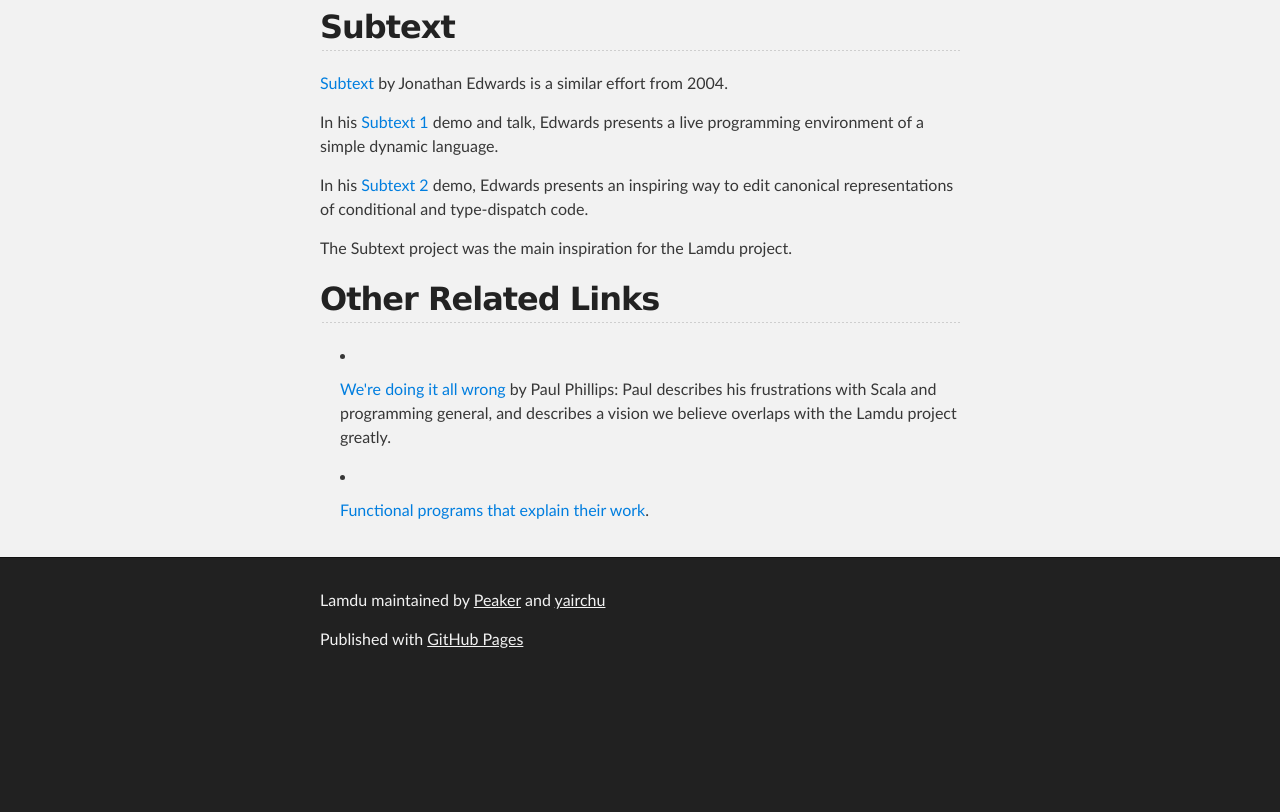
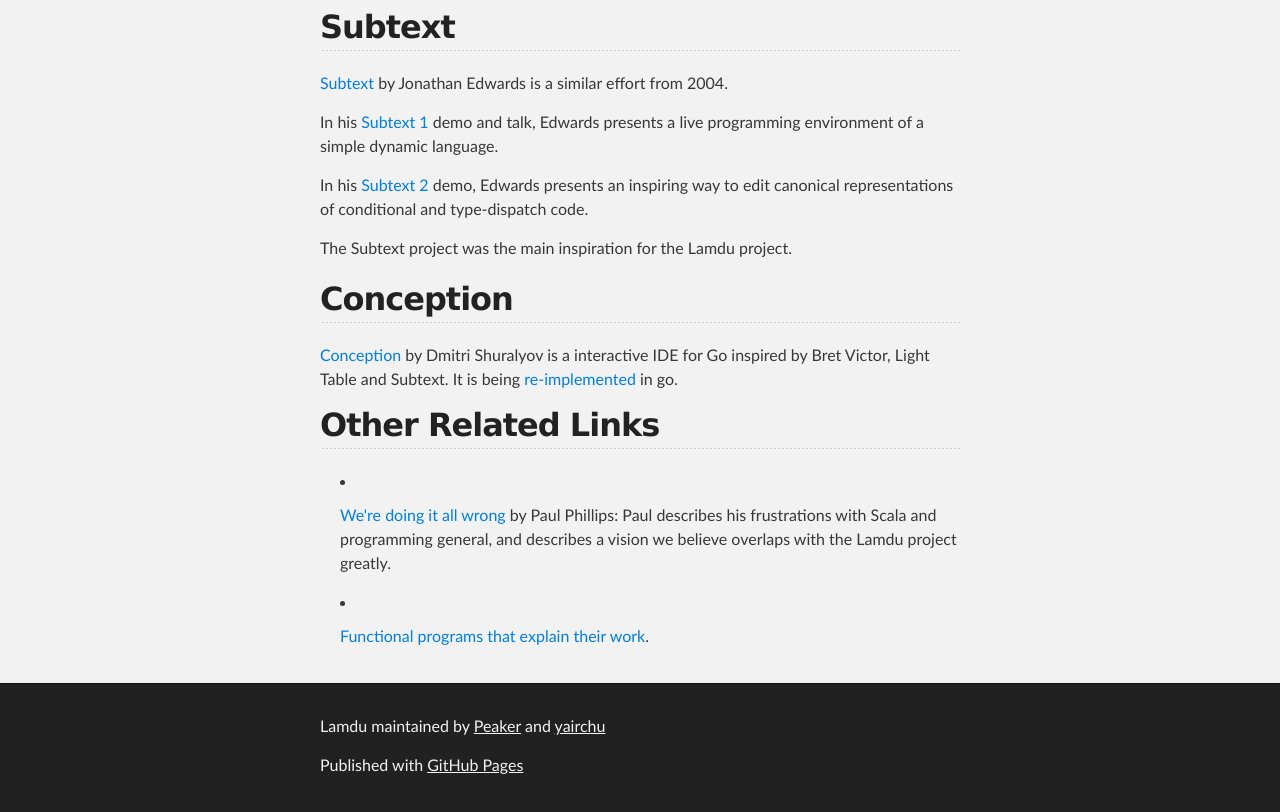
Before and after one commit to lamdu/lamdu.github.io, a plain HTML site: page index.html in a window 1280 px wide. Shown: the part 7168-7980 px from the top of the page. Before the commit the page ends 7854 px from the top, so only its background shows below. Drawn offline with Linux system fonts and the light colour scheme.

Commit message:
Add Conception to Similar Efforts

```diff
--- a/index.html
+++ b/index.html
@@ -294,6 +294,10 @@
 
         <p>The Subtext project was the main inspiration for the Lamdu project.</p>
 
+        <h2><a name="conception" class="anchor" href="#conception"><span class="octicon octicon-link"></span></a>Conception</h2>
+
+        <a href="https://github.com/shurcooL/Conception">Conception</a> by Dmitri Shuralyov is a interactive IDE for Go inspired by Bret Victor, Light Table and Subtext. It is being <a href="https://github.com/shurcooL/Conception-go">re-implemented</a> in go.
+
         <h2><a name="other-related-links" class="anchor" href="#other-related-links"><span class="octicon octicon-link"></span></a>Other Related Links</h2>
 
         <ul>
```
